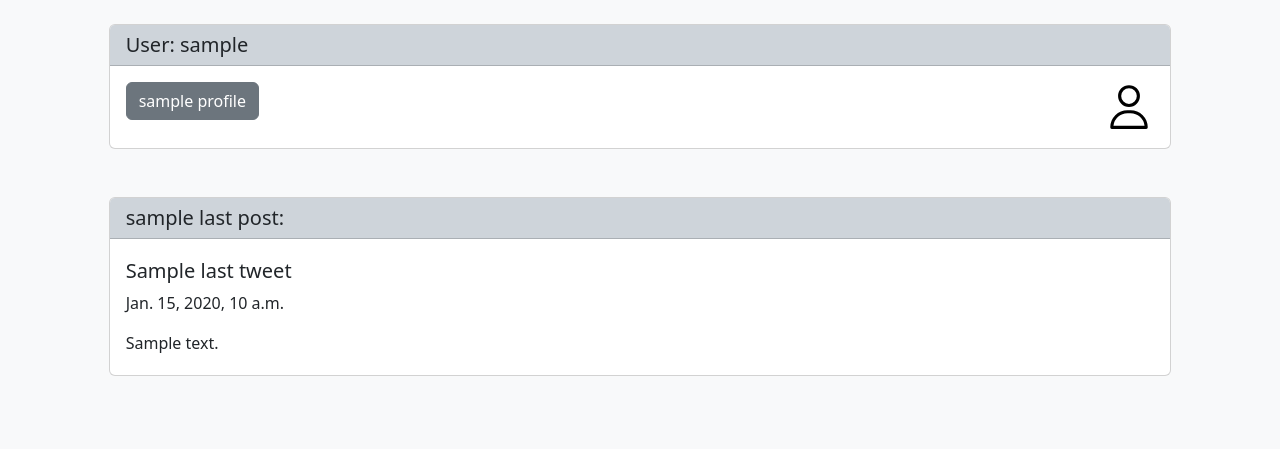
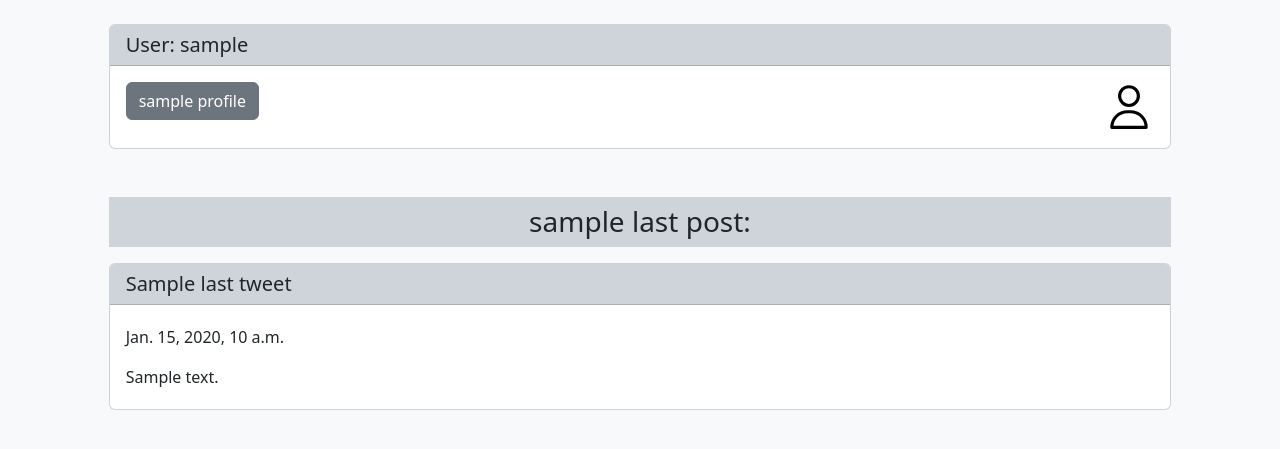
Before and after one commit to badgersky/social-media-app, a Django app: template users/templates/users/search.html in a window 1280 px wide. Shown: the part 76-525 px from the top of the page. Run offline with Django 4.2, Linux system fonts and the light colour scheme; tables that the repository leaves empty hold one stand-in row (values such as "Sample post"); the template is opened without the code that fills it: values that come from a table or form of the project are taken from there, most other values are stand-ins (such as "Sample title", 1, 10 or a date in 2020); some libraries are stand-ins or nearby versions.

Commit message:
correct search view, view works if user has no posts

```diff
--- a/users/templates/users/search.html
+++ b/users/templates/users/search.html
@@ -11,23 +11,30 @@
     <div class="card mt-4 mb-4">
         <h5 class="card-header bg-dark-subtle">User: {{ found_user.username }}</h5>
         <div class="card-body">
-            <a href="{% url 'users:profile' user_id=found_user.id %}" class="btn btn-secondary">{{ found_user.username }} profile</a>
+            <a href="{% url 'users:profile' user_id=found_user.id %}"
+               class="btn btn-secondary">{{ found_user.username }} profile</a>
             <img src="{% static 'images/user.svg' %}" class="float-end" alt="user" width="50" height="50">
         </div>
     </div>
 
-    <div class="card mt-5 mb-3">
-        {% if not tweets %}
-            <h5 class="card-header bg-dark-subtle">User {{ found_user.username }} has no posts</h5>
-        {% else %}
-            <h5 class="card-header bg-dark-subtle">{{ found_user.username }} last post:</h5>
-        {% endif %}
+    {% if not last_tweet %}
+        <div class="mt-5 mb-1 bg-dark-subtle d-flex justify-content-center">
+            <h3 class="mt-2 mb-2">{{ found_user.username }} has no posts</h3>
+        </div>
+    {% else %}
+        <div class="mt-5 mb-1 bg-dark-subtle d-flex justify-content-center">
+            <h3 class="mt-2 mb-2">{{ found_user.username }} last post:</h3>
+        </div>
 
-        <div class="card-body mt-1 mb-1">
-            <h5 class="card-title">{{ last_tweet.title }}</h5>
-            <p class="card-text">{{ last_tweet.date }}</p>
-            <p class="card-text">{{ last_tweet.content }}</p>
+        <div class="card mt-3 mb-3">
+            <h5 class="card-header bg-dark-subtle">{{ last_tweet.title }}</h5>
+            <div class="card-body mt-1 mb-1">
+                <p class="card-text">{{ last_tweet.date }}</p>
+                <p class="card-text">{{ last_tweet.content }}</p>
+            </div>
         </div>
-    </div>
+    {% endif %}
+
+
 
 {% endblock %}
```
Also changed, not shown: users/views.py (+4 -3 lines).
